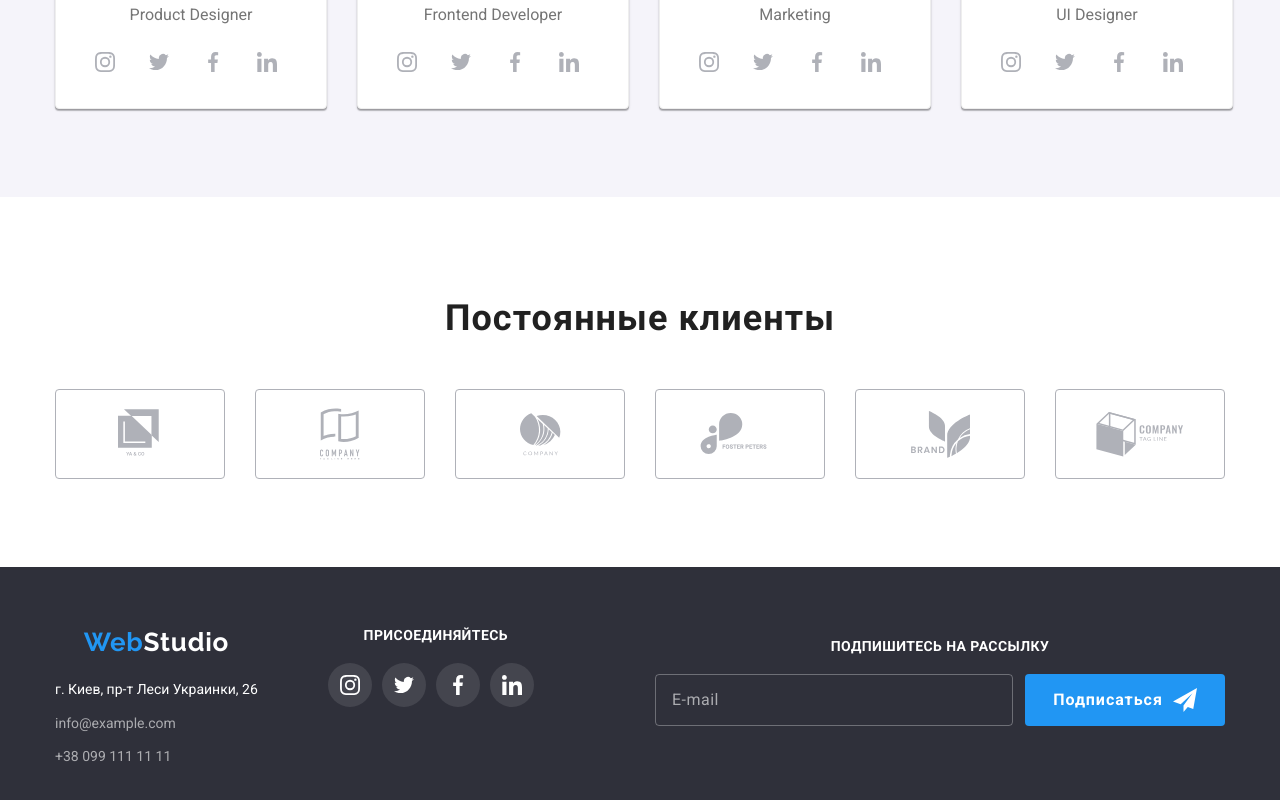
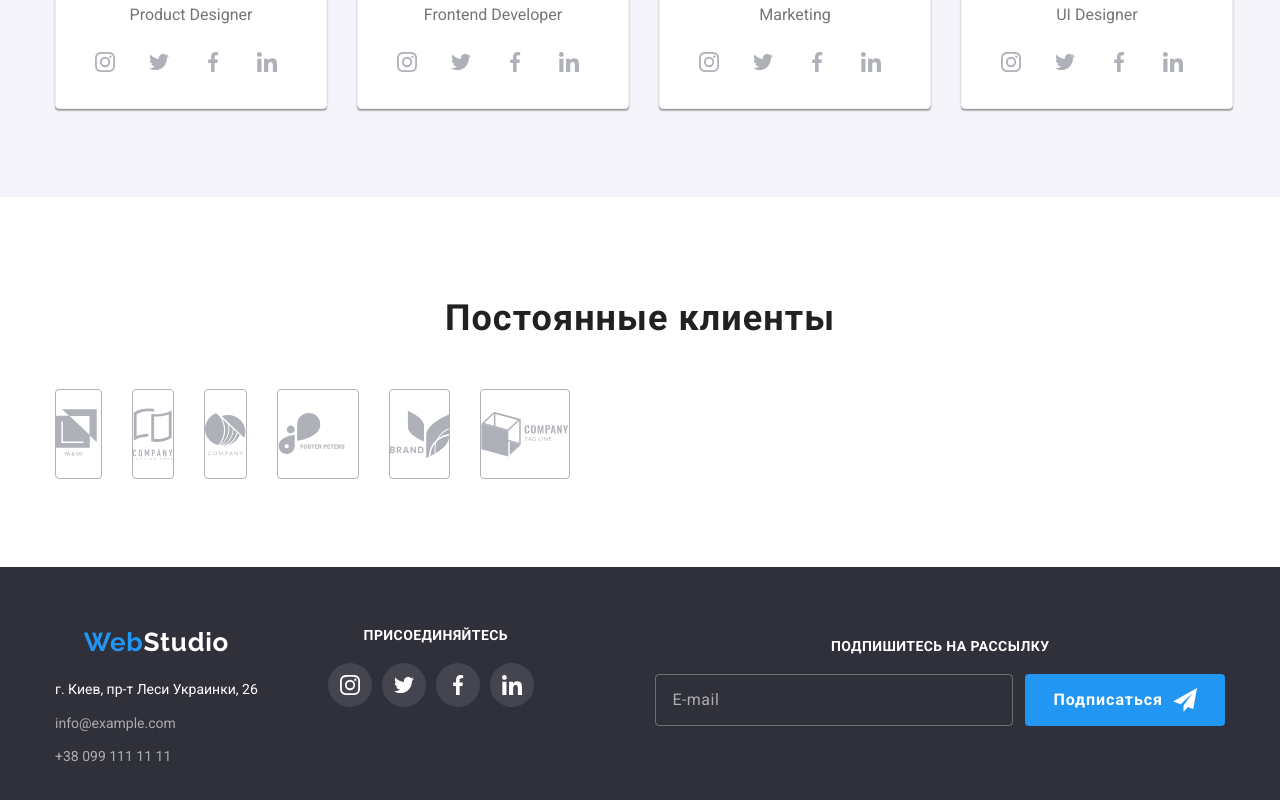
Before and after one commit to YuliiaU/goit-markup-hw-08, a plain HTML site: page index.html in a window 1280 px wide. Shown: the part 2184-2984 px from the top of the page. Drawn offline with nearby package versions, Linux system fonts and the light colour scheme.

Commit message:
last changes

```diff
--- a/sass/components/_clients.scss
+++ b/sass/components/_clients.scss
@@ -2,11 +2,10 @@
 .our-clients {
   padding: 60px 0;
 
-  @media screen and (max-width:767px) {
+  @media screen and (max-width: 767px) {
     position: relative;
-  top: 60px;
+    top: 60px;
   }
-
 
   @media screen and (min-width: 1200px) {
     padding-top: 100px;
@@ -54,14 +53,6 @@
   outline: none;
   color: $icon-color;
 
-  @media screen and (min-width: 768px) {
-    width: 226px;
-  }
-
-  @media screen and (min-width: 1200px) {
-    width: 170px;
-  }
-
   transition: border-color 250ms cubic-bezier(0.4, 0, 0.2, 1),
     color 250ms cubic-bezier(0.4, 0, 0.2, 1);
 
--- a/sass/components/_footer.scss
+++ b/sass/components/_footer.scss
@@ -132,9 +132,7 @@
   align-items: center;
   justify-content: center;
   border: none;
-  padding: 10px 0;
-
-  width: 200px;
+  padding: 10px 28px;
 
   border-radius: 4px;
   font-weight: 700;
```
Also changed, not shown: css/main.css, css/main.min.css, css/portfolio.css, css/portfolio.min.css, 4 other files.
